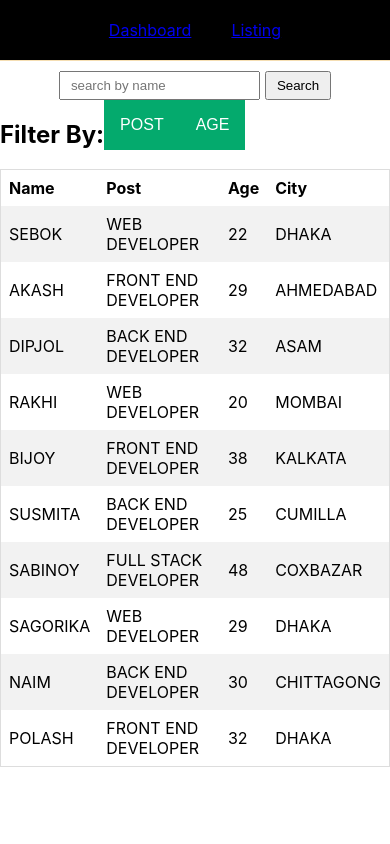
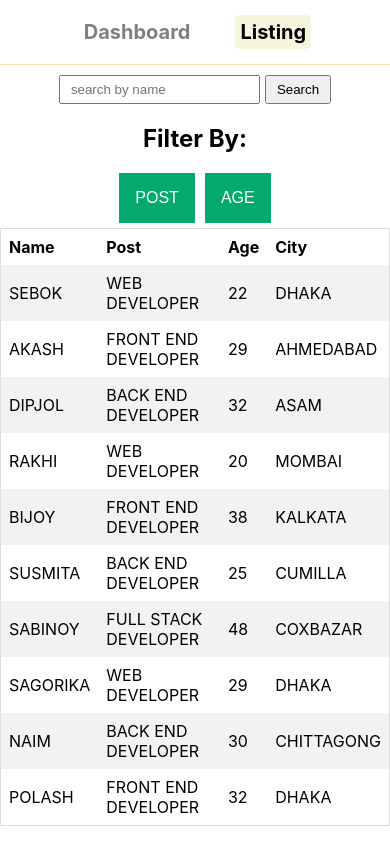
Before and after one commit to sebokdas1/aptcoder, a React (Create React App) app: page /listing in a window 390 px wide. Built offline with nearby package versions, Linux system fonts and the light colour scheme.

Commit message:
filtered by age

```diff
--- a/src/components/Charts/Barchart.css
+++ b/src/components/Charts/Barchart.css
@@ -1,5 +1,6 @@
 .dashboard {
     background-color: black;
+    width: 100%;
 
 }
 
@@ -16,7 +17,7 @@
 }
 
 .chart {
-    /* width: 85%; */
+
     margin-top: 10px;
     margin: 20px auto;
 }
@@ -28,6 +29,7 @@
 
     .chart {
         margin-top: 20px;
+
     }
 
     .dashboard {
--- a/src/components/Home/Home.css
+++ b/src/components/Home/Home.css
@@ -1,13 +1,17 @@
 /* .home-container {
-    width:;
+    width: 100%;
 } */
+.container {
+    width: 100%;
+}
 
 .navlink {
-    background-color: black;
+    /* background-color: whitesmoke; */
     padding: 20px 0;
     margin-bottom: 0;
     text-align: center;
     border-bottom: 1px solid wheat;
+    /* width: fit-content; */
 
 }
 
@@ -15,10 +19,40 @@
     margin: 0 20px;
 }
 
+.normal-link {
+    text-decoration: none;
+    margin: 28px;
+    padding: 5px;
+    color: gray;
+    font-weight: 700;
+    border-radius: 5px;
+    font-size: 20px;
+}
+
+.active-link {
+    text-decoration: none;
+    margin: 28px;
+    padding: 5px;
+    color: black;
+    font-weight: 700;
+    border-radius: 5px;
+    font-size: 20px;
+    background-color: beige;
+}
+
+.normal-link:hover {
+    background-color: orange;
+    color: rgb(223, 220, 220);
+}
+
 
 
 @media only screen and (max-width:576px) {
-    .navlink {
-        width: auto;
+
+    /* .navlink {
+        width: 100%;
+    } */
+    .container {
+        width: 100%;
     }
 }
--- a/src/components/Home/Home.js
+++ b/src/components/Home/Home.js
@@ -5,12 +5,17 @@ import './Home.css'
 const Home = () => {
     return (
         <div className='home-container'>
-            <nav className='navlink'>
-                <NavLink className={({ isActive }) => (isActive ? "active-link" : "normal-link")} to="/">Dashboard</NavLink>
-                <NavLink className={({ isActive }) => (isActive ? "active-link" : "normal-link")} to="/listing">Listing</NavLink>
+            <div className='container'>
+                <nav className='navlink'>
+                    <NavLink className={({ isActive }) => (isActive ? "active-link" : "normal-link")} to="/">Dashboard</NavLink>
+                    <NavLink className={({ isActive }) => (isActive ? "active-link" : "normal-link")} to="/listing">Listing</NavLink>
 
-            </nav>
-            <Outlet />
+                </nav>
+                <Outlet />
+            </div>
+            <div>
+
+            </div>
         </div >
     );
 };
--- a/src/components/Listing/Listing.css
+++ b/src/components/Listing/Listing.css
@@ -2,8 +2,16 @@
     margin-top: 10px;
 }
 
+.listing-main h2 {
+    text-align: center;
+}
+
 .filter {
     display: flex;
+    justify-content: center;
+    gap: 10px;
+    margin-top: 10px;
+    margin-bottom: 5px;
 }
 
 .dropbtn {
--- a/src/components/Listing/Listing.js
+++ b/src/components/Listing/Listing.js
@@ -9,11 +9,14 @@ const Listing = () => {
             .then(res => res.json())
             .then(data => setEmployers(data))
     }, [])
+
     const handleSearch = (e) => {
         e.preventDefault()
         const name = e.target.name.value.toLowerCase();
         setEmployers(employers?.filter(a => a?.name === name))
     }
+
+    //filter by post
     const frontend = () => {
         setEmployers(employers.filter(e => e.post === 'front end developer'))
     }
@@ -26,6 +29,18 @@ const Listing = () => {
     const fullStack = () => {
         setEmployers(employers.filter(e => e.post === 'full stack developer'))
     }
+
+    //filter by age
+    const t20 = () => {
+        setEmployers(employers.filter(e => e.age < 30))
+    }
+    const t30 = () => {
+        setEmployers(employers.filter(e => e.age > 29 && e.age < 40))
+    }
+    const t40 = () => {
+        setEmployers(employers.filter(e => e.age > 39))
+    }
+
     return (
         <div className='listing-main'>
             <div className='form-container'>
@@ -34,9 +49,9 @@ const Listing = () => {
                     <input id='submit' type="submit" value="Search" />
                 </form>
             </div>
+            <h2>Filter By:</h2>
+            <div className='filter'>
 
-            <div className='filter'>
-                <h2>Filter By:</h2>
                 <div class="dropdown">
                     <button class="dropbtn">POST</button>
                     <div class="dropdown-content">
@@ -49,9 +64,9 @@ const Listing = () => {
                 <div class="dropdown">
                     <button class="dropbtn">AGE</button>
                     <div class="dropdown-content">
-                        <p >20 - 29</p>
-                        <p >30 - 39</p>
-                        <p >40 - 50</p>
+                        <p onClick={t20}>20 - 29</p>
+                        <p onClick={t30}>30 - 39</p>
+                        <p onClick={t40}>40 - 50</p>
                     </div>
                 </div>
 
```
